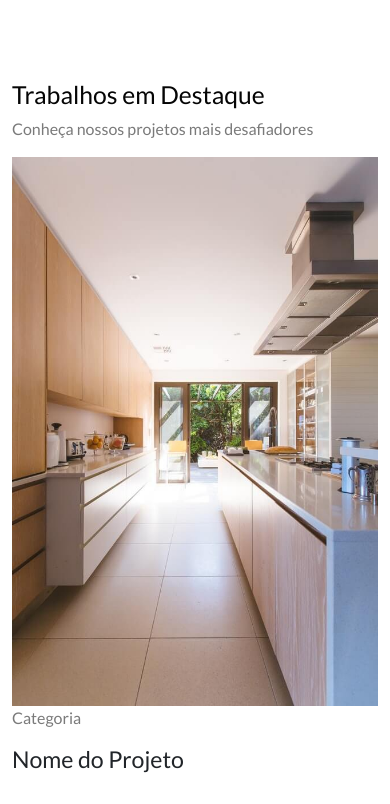
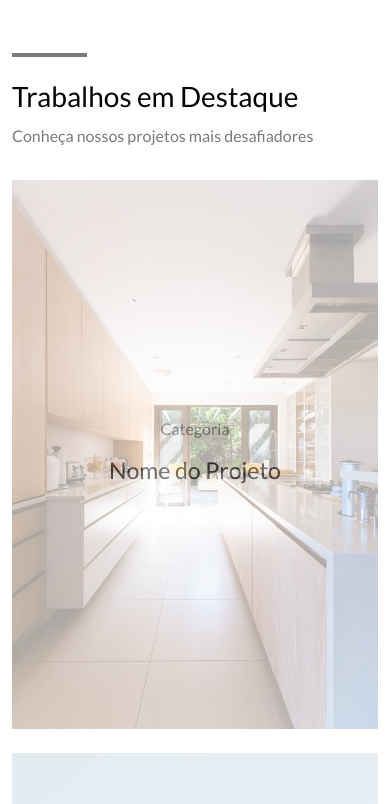
Before and after one commit to Fronchak-Projects/iMovi, a plain HTML site: page index.html in a window 390 px wide. Shown: the part 2600-3404 px from the top of the page. Drawn offline with nearby package versions, Linux system fonts and the light colour scheme.

Commit message:
Concluded destaques section css

```diff
--- a/assets/styles/styles.css
+++ b/assets/styles/styles.css
@@ -167,3 +167,65 @@
         margin-top: -6em;
     }
 }
+
+/* DESTAQUES */
+
+#featured-container {
+    margin-bottom: 4em;
+}
+
+.title {
+    font-size: 1.75em;
+    margin-bottom: 0.4em;
+    position: relative;
+}
+
+.title:before {
+    width: 75px;
+    border-top: 4px solid var(--secondary-color);
+    content: '';
+    position: absolute;
+    bottom: 2em;
+}
+
+#featured-images {
+    margin-top: 2em;
+}
+
+#featured-images .col-md-4 {
+    position: relative;
+    cursor: pointer;
+}
+
+#featured-images .col-md-4:hover > .banner-content {
+    opacity: 0.8;
+}
+
+#featured-images .banner-content {
+    position: absolute;
+    top: 0;
+    left: 0;
+    height: 100%;
+    width: 100%;
+    background-color: #FFF;
+    display: flex;
+    align-items: center;
+    justify-content: center;
+    flex-direction: column;
+    opacity: 0.6;
+    transition: 0.5s;
+}
+
+@media (min-width: 768px) {
+    .title {
+        font-size: 2.4em;
+    }
+
+    .title:before {
+        bottom: 1.5em;
+    }
+
+    #featured-images .banner-content {
+        opacity: 0;
+    }
+}
```
